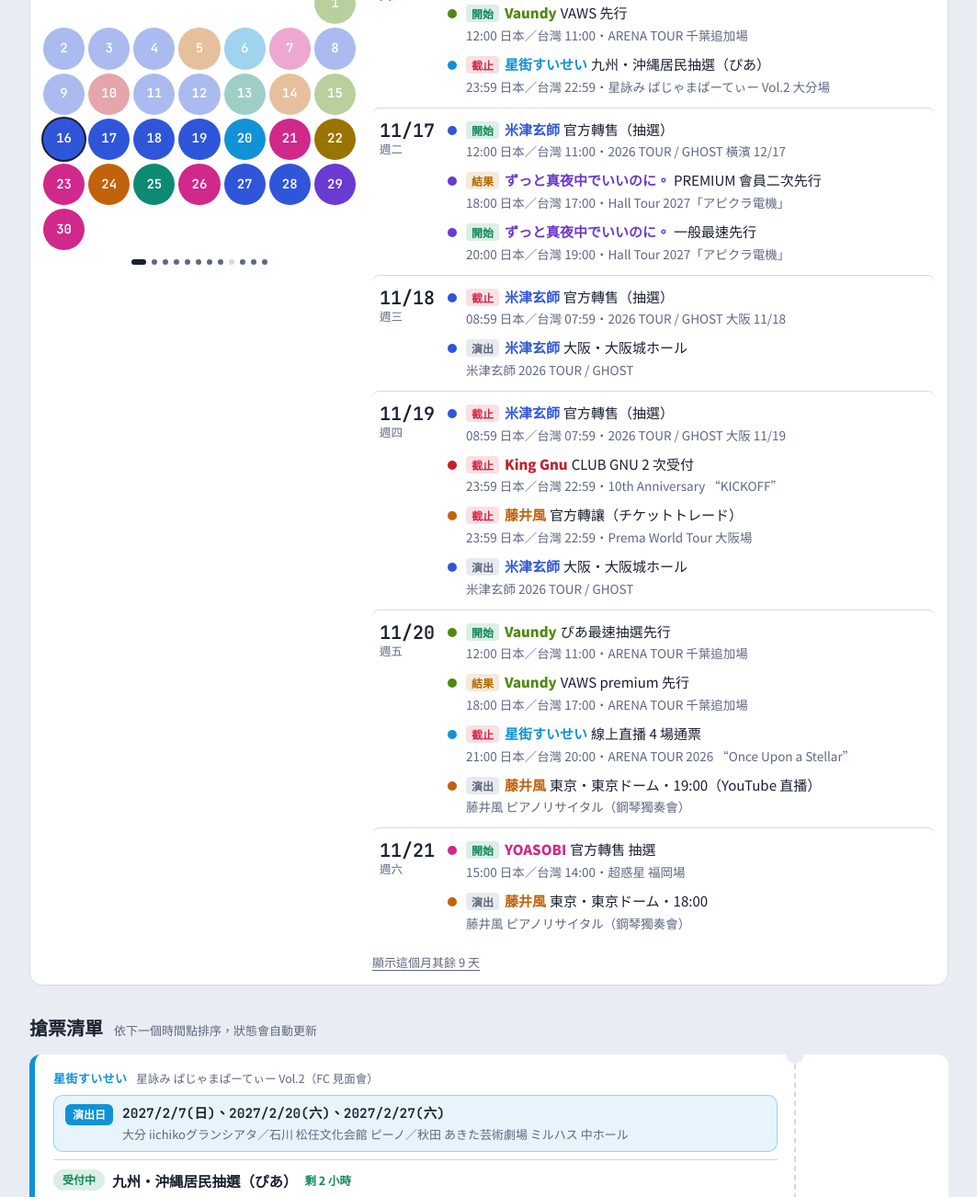
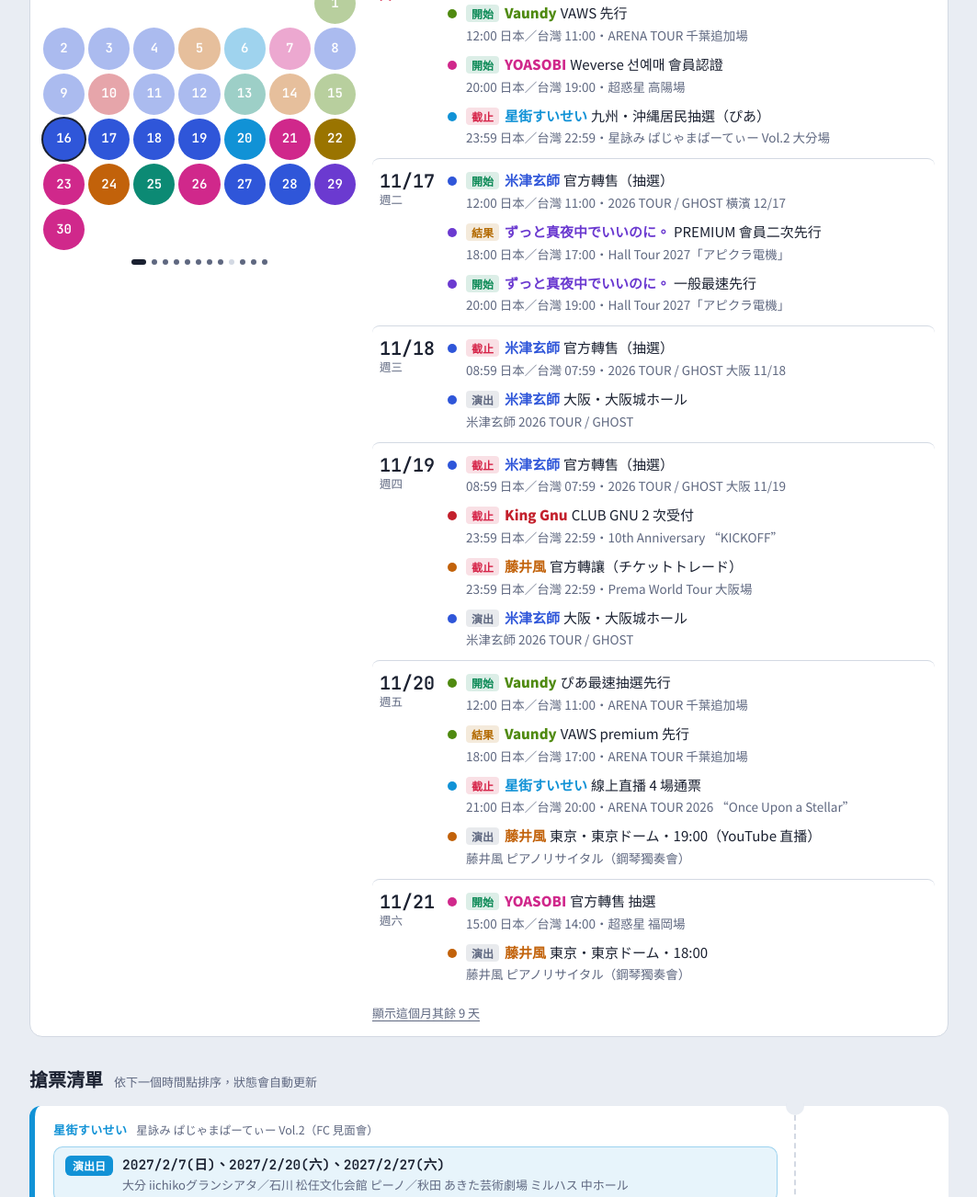
Before and after one commit to s9112004/japan-singer-web, a plain HTML site: page index.html in a window 1280 px wide. Shown: the part 1078-2380 px from the top of the page at 92% size, without its empty margins (108-1171 px from the left). Drawn offline with Linux system fonts and the light colour scheme; a web font is replaced by a local one.

Commit message:
每日更新 2026-11-16 20:45：YOASOBI 超惑星韓國終場確定高陽綜合運動場，11/30 開賣
Co-Authored-By: Claude Opus 5.5 <noreply@anthropic.com>

```diff
--- a/index.html
+++ b/index.html
@@ -388,6 +388,9 @@ const PHASES = [
   {a:"yoasobi", tour:"超惑星 北海道場", name:"官方轉售 抽選", kind:"range", start:"2026-11-07T15:00+09:00", end:"2026-11-09T23:59+09:00", result:"2026-11-12T18:00+09:00", memo:"ローチケ限定・僅限信用卡・只能申請 1 張"},
   {a:"yoasobi", tour:"超惑星 福岡場", name:"官方轉售 抽選", kind:"range", start:"2026-11-21T15:00+09:00", end:"2026-11-23T23:59+09:00", result:"2026-11-26T18:00+09:00", memo:"ローチケ限定・僅限信用卡・只能申請 1 張・e+／ぴあ買的票不能在這裡轉售"},
   {a:"yoasobi", tour:"超惑星 東京巨蛋場", name:"官方轉售 抽選", kind:"range", start:"2026-11-28T15:00+09:00", end:"2026-11-30T23:59+09:00", result:"2026-12-03T18:00+09:00", memo:"ローチケ限定・僅限信用卡・只能申請 1 張・e+／ぴあ買的票不能在這裡轉售"},
+  {a:"yoasobi", tour:"超惑星 高陽場", name:"Weverse 선예매 會員認證", kind:"range", start:"2026-11-16T20:00+09:00", end:"2026-11-30T18:59+09:00", memo:"韓國時間（與日本相同）・要先在期限內完成 Weverse 認證才能參加선예매（優先購）・售票平台以官方連結頁為準"},
+  {a:"yoasobi", tour:"超惑星 高陽場", name:"선예매（Weverse 優先購）", kind:"range", start:"2026-11-30T18:00+09:00", end:"2026-11-30T18:59+09:00", memo:"限完成 Weverse 認證者・只開 1 小時"},
+  {a:"yoasobi", tour:"超惑星 高陽場", name:"일반예매（一般售票）", kind:"point", at:"2026-11-30T20:00+09:00", memo:"前次韓國場開賣 1 分鐘就全部售完"},
   {a:"yoasobi", tour:"超惑星 台北場", name:"國泰世華 CUBE 卡友優先購", kind:"range", start:"2026-09-16T12:00+08:00", end:"2026-09-16T18:00+08:00", memo:"遠大售票 Ticket Plus"},
   {a:"yoasobi", tour:"超惑星 台北場", name:"實名登記抽選", kind:"range", start:"2026-09-17T12:00+08:00", end:"2026-09-20T19:00+08:00", memo:"全場實名制・官方 9/28 宣布兩天約 7 萬張全部售完，沒有再開一般售票"},
 
@@ -466,8 +469,8 @@ const TOURS = [
    shows:[["2027-02-11","千葉","幕張メッセ 4-6ホール・17:00"]],
    note:"星街すいせい × TAKU INOUE。只有站席，每人限 2 張。所有先行都已結束，官方表示不會一般發售。SS／S 區升級和 FC 轉售之後公布。"},
   {id:"yoasobi", a:"yoasobi", title:"YOASOBI 11-CITY ASIA-OCEANIA TOUR 2026-2027 “超惑星”", facts:[["日本","¥14,000"],["台北","NT$1,800–6,880"],["台北售票","遠大 Ticket Plus"]],
-   shows:[["2026-10-24","大阪","京セラドーム大阪"],["2026-10-25","大阪","京セラドーム大阪"],["2026-11-07","愛知","バンテリンドーム ナゴヤ"],["2026-11-08","愛知","バンテリンドーム ナゴヤ"],["2026-11-14","北海道","大和ハウス プレミストドーム"],["2026-11-15","北海道","大和ハウス プレミストドーム"],["2026-11-28","福岡","みずほPayPayドーム福岡"],["2026-11-29","福岡","みずほPayPayドーム福岡"],["2026-12-05","東京","東京ドーム"],["2026-12-06","東京","東京ドーム・日本終場"],["2027-01-09","台北","臺北大巨蛋"],["2027-01-10","台北","臺北大巨蛋"],["2027-01-21","香港","AsiaWorld-Arena"],["2027-01-22","香港","AsiaWorld-Arena"],["2027-02-20","新加坡","National Stadium"],["2027-03-17","墨爾本","Rod Laver Arena"],["2027-03-19","雪梨","Afterpay Arena"],["2027-04-17","韓國","城市與會場未公布"]],
-   note:"11/9 官方把巡演改名為 11-CITY ASIA-OCEANIA TOUR，取消部分原訂國家和場館（沒說是哪些），並加入墨爾本、雪梨。日本場週六 18:00、週日 17:00 開演。台北場已全部售完。"},
+   shows:[["2026-10-24","大阪","京セラドーム大阪"],["2026-10-25","大阪","京セラドーム大阪"],["2026-11-07","愛知","バンテリンドーム ナゴヤ"],["2026-11-08","愛知","バンテリンドーム ナゴヤ"],["2026-11-14","北海道","大和ハウス プレミストドーム"],["2026-11-15","北海道","大和ハウス プレミストドーム"],["2026-11-28","福岡","みずほPayPayドーム福岡"],["2026-11-29","福岡","みずほPayPayドーム福岡"],["2026-12-05","東京","東京ドーム"],["2026-12-06","東京","東京ドーム・日本終場"],["2027-01-09","台北","臺北大巨蛋"],["2027-01-10","台北","臺北大巨蛋"],["2027-01-21","香港","AsiaWorld-Arena"],["2027-01-22","香港","AsiaWorld-Arena"],["2027-02-20","新加坡","National Stadium"],["2027-03-17","墨爾本","Rod Laver Arena"],["2027-03-19","雪梨","Afterpay Arena"],["2027-04-17","高陽","高陽綜合運動場（高陽スタジアム）・巡演終場"]],
+   note:"11/9 官方把巡演改名為 11-CITY ASIA-OCEANIA TOUR，取消部分原訂國家和場館（沒說是哪些），並加入墨爾本、雪梨。11/16 公布韓國終場在高陽綜合運動場（首次韓國體育場公演），11/30 開賣。日本場週六 18:00、週日 17:00 開演。台北場已全部售完。"},
   {id:"zutomayo", a:"zutomayo", title:"ZUTOMAYO Hall Tour 2027「アピクラ電機」LÚ.NIM.LÀL", facts:[["日本","23 都市 36 場"],["票價","¥9,900"],["售票","チケットぴあ"]],
    shows:[["2027-01-15","廣島","広島文化学園HBGホール"],["2027-01-18","千葉","市川市文化会館"],["2027-01-19","千葉","市川市文化会館"],["2027-01-21","東京","J:COMホール八王子"],["2027-01-26","東京","SGCホール有明"],["2027-01-27","東京","SGCホール有明"],["2027-02-06","靜岡","富士市文化会館ロゼシアター"],["2027-02-15","兵庫","神戸国際会館こくさいホール"],["2027-02-16","兵庫","神戸国際会館こくさいホール"],["2027-02-21","大分","iichikoグランシアタ"],["2027-02-23","熊本","熊本城ホール"],["2027-02-27","福島","いわきアリオス 大ホール"],["2027-03-04","東京","東京ガーデンシアター"],["2027-03-05","東京","東京ガーデンシアター"],["2027-03-13","愛媛","松山市民会館"],["2027-03-15","福岡","福岡サンパレス"],["2027-03-16","山口","KDDI維新ホール"],["2027-03-24","愛知","愛知県芸術劇場"],["2027-03-25","愛知","愛知県芸術劇場"],["2027-03-30","石川","金沢歌劇座"],["2027-03-31","石川","金沢歌劇座"],["2027-04-08","奈良","なら100年会館"],["2027-04-10","岡山","ハレノワ 大劇場"],["2027-04-11","岡山","ハレノワ 大劇場"],["2027-04-20","北海道","札幌文化芸術劇場 hitaru"],["2027-04-21","北海道","札幌文化芸術劇場 hitaru"],["2027-04-27","大阪","フェスティバルホール"],["2027-04-28","大阪","フェスティバルホール"],["2027-05-01","東京","立川ステージガーデン"],["2027-05-02","東京","立川ステージガーデン"],["2027-05-11","宮城","仙台サンプラザホール"],["2027-05-12","宮城","仙台サンプラザホール"],["2027-05-17","神奈川","カルッツかわさき"],["2027-05-18","神奈川","カルッツかわさき"],["2027-05-22","和歌山","和歌山県民文化会館"],["2027-05-23","和歌山","和歌山県民文化会館"]],
    note:"11/17 開始的一般最速先行不需要會員，海外可從官方頁面的 Outside Japan 入口申請。"},
@@ -519,7 +522,7 @@ const SOURCES = {
   yonezu:[["官方售票","https://ticket.kenshiyonezu.jp/tour/2026"],["THE FIRST TIMES","https://www.thefirsttimes.jp/news/0000840280/"],["Real Sound","https://realsound.jp/2026/10/post-2555048.html"],["台北場整理","https://www.shinygoods.tw/kenshi-yonezu-taipei-dome-2026-concert-guide"],["商業周刊","https://www.businessweekly.com.tw/style/blog/3023463"]],
   kinggnu:[["CLUB GNU","https://clubgnu.com/10th_KICKOFF/"],["Sony Music 票務詳情","https://www.sonymusic.co.jp/artist/kinggnu/info/587088"],["官方延長公告","https://www.sonymusic.co.jp/artist/kinggnu/info/587876"],["US TOUR '27","https://www.sonymusic.co.jp/artist/kinggnu/info/588333"]],
   suisei:[["星詠み 售票列表","https://hoshimachi-suisei-fc.jp/s/hs/ticket/list"],["星詠み 巡演票務","https://hoshimachi-suisei-fc.jp/s/hs/page/arena_tour_2026_ticket"],["ぱじゃまぱーてぃー Vol.2","https://hoshimachi-suisei-fc.jp/s/hs/page/pajamaparty"],["大分場 FC 受付","https://hoshimachi-suisei-fc.jp/s/hs/ticket/detail/261106"],["ぴあ 九州・沖縄受付","https://w.pia.jp/t/hsfmtg-v2/"],["Project: Allegro","https://hoshimachi-suisei-fc.jp/Project_Allegro/"],["PR TIMES","https://prtimes.jp/main/html/rd/p/000000188.000170825.html"],["音樂ナタリー","https://natalie.mu/music/news/665040"]],
-  yoasobi:[["官方：巡演改名與場次","https://www.yoasobi-music.jp/news/588376"],["官方：官方轉售","https://www.yoasobi-music.jp/news/587745"],["官方：一般發售","https://www.yoasobi-music.jp/news/587488"],["官方：台北場售完","https://www.yoasobi-music.jp/news/587197"],["巡演特設頁","https://www.yoasobi-music.jp/special/superplanet/"],["ローチケ 轉售","https://l-tike.com/yoasobi/"],["商業周刊","https://www.businessweekly.com.tw/style/blog/3022368"]],
+  yoasobi:[["官方：韓國高陽終場","https://www.yoasobi-music.jp/news/588606"],["韓國場官方售票連結頁","https://to.livet.one/YOASOBI2027"],["官方：巡演改名與場次","https://www.yoasobi-music.jp/news/588376"],["官方：官方轉售","https://www.yoasobi-music.jp/news/587745"],["官方：一般發售","https://www.yoasobi-music.jp/news/587488"],["官方：台北場售完","https://www.yoasobi-music.jp/news/587197"],["巡演特設頁","https://www.yoasobi-music.jp/special/superplanet/"],["ローチケ 轉售","https://l-tike.com/yoasobi/"],["商業周刊","https://www.businessweekly.com.tw/style/blog/3022368"]],
   zutomayo:[["官方巡演頁","https://zutomayo.net/apicula/"],["音樂ナタリー","https://natalie.mu/music/news/694085"]],
   hisaishi:[["官方 2026 演出表","https://joehisaishi.com/concert_category/2026/"],["官方 2027 演出表","https://joehisaishi.com/concert_category/2027/"],["MUSIC FUTURE Vol.13","https://joehisaishi-concert.com/mf-vol13/"],["From Paris to Hollywood","https://aegx.jp/schedule/12/2026/2324/"],["日本センチュリー 大阪","https://jcso.or.jp/concert/10097/"],["日本センチュリー 京都","https://jcso.or.jp/concert/10328/"],["Deutsche Grammophon","https://www.deutschegrammophon.com/en/artists/joe-hisaishi/on-tour"],["SISTIC 新加坡","https://www.sistic.com.sg/events/joe1126"]],
   fujii:[["Prema World Tour 官方","https://hehn.fujiikaze.com/pwt/"],["鋼琴獨奏會官方","https://hehn.fujiikaze.com/fpr/"],["官方消息（一般抽選）","https://fujiikaze.com/news-article/news260421/"],["官方消息（2 次抽選）","https://fujiikaze.com/news-article/news260810/"],["e+ 大阪轉讓","https://eplus.jp/fujiikaze2026/trade-osaka/"],["e+ 東京轉讓","https://eplus.jp/fujiikaze2026/trade-tokyo/"],["KKTIX 高雄","https://kklivetw.kktix.cc/events/34473ba4"],["Melon 首爾","https://tkglobal.melon.com/performance/index.htm?langCd=EN&prodId=213396"],["LIGNEA","https://lignea.co.jp/fujiikaze-ticket/"]],
@@ -561,7 +564,7 @@ const LINK=[
   ["yonezu","台北","yonezu-world","台北"],["yonezu","","yonezu-jp"],
   ["kinggnu","","kinggnu"],
   ["suisei","大分","suisei-pajama","大分"],["suisei","ぱじゃま","suisei-pajama"],["suisei","Allegro","suisei-mgo"],["suisei","福岡","suisei-arena","福岡"],["suisei","","suisei-arena"],
-  ["yoasobi","北海道","yoasobi","北海道"],["yoasobi","福岡","yoasobi","福岡"],["yoasobi","東京","yoasobi","東京"],["yoasobi","台北","yoasobi","台北"],["yoasobi","日本","yoasobi",["大阪","愛知","北海道","福岡","東京"]],
+  ["yoasobi","北海道","yoasobi","北海道"],["yoasobi","福岡","yoasobi","福岡"],["yoasobi","東京","yoasobi","東京"],["yoasobi","台北","yoasobi","台北"],["yoasobi","高陽","yoasobi","高陽"],["yoasobi","日本","yoasobi",["大阪","愛知","北海道","福岡","東京"]],
   ["zutomayo","","zutomayo"],
   ["hisaishi","MUSIC FUTURE","hisaishi-mf13"],["hisaishi","Hollywood","hisaishi-desplat"],["hisaishi","センチュリー","hisaishi-jcso"],
 ];
@@ -580,7 +583,7 @@ const TICKET={
   "tuki-hall":"https://eplus.jp/tuki.2026/", "tuki-bansan":"https://eplus.jp/hoshifuru_bansankai/", "tuki-fes":"https://radiocrazy.fm/ticket/",
 };
 const PHASE_URL=[
-  ["yoasobi","台北","",TP],["yoasobi","","轉售","https://l-tike.com/yoasobi/"],["yoasobi","","一般發售","https://www.yoasobi-music.jp/special/superplanet/"],
+  ["yoasobi","台北","",TP],["yoasobi","高陽","","https://to.livet.one/YOASOBI27KR"],["yoasobi","","轉售","https://l-tike.com/yoasobi/"],["yoasobi","","一般發售","https://www.yoasobi-music.jp/special/superplanet/"],
   ["suisei","大分","先着","https://hoshimachi-suisei-fc.jp/s/hs/ticket/detail/261106"],["suisei","大分","九州","https://w.pia.jp/t/hsfmtg-v2/"],
   ["fujii","福岡","最終","https://eplus.jp/fujiikaze2026/add-fukuoka/"],["fujii","大阪","轉讓","https://eplus.jp/fujiikaze2026/trade-osaka/"],["fujii","東京巨蛋","轉讓","https://eplus.jp/fujiikaze2026/trade-tokyo/"],
   ["fujii","高雄","","https://kklivetw.kktix.cc/events/34473ba4"],["fujii","首爾","","https://tkglobal.melon.com/performance/index.htm?langCd=EN&prodId=213396"],["fujii","ピアノ","轉讓","https://eplus.jp/fujiikaze-pianorecital/trade/"],
```
Also changed, not shown: page.html (+8 -5 lines).
